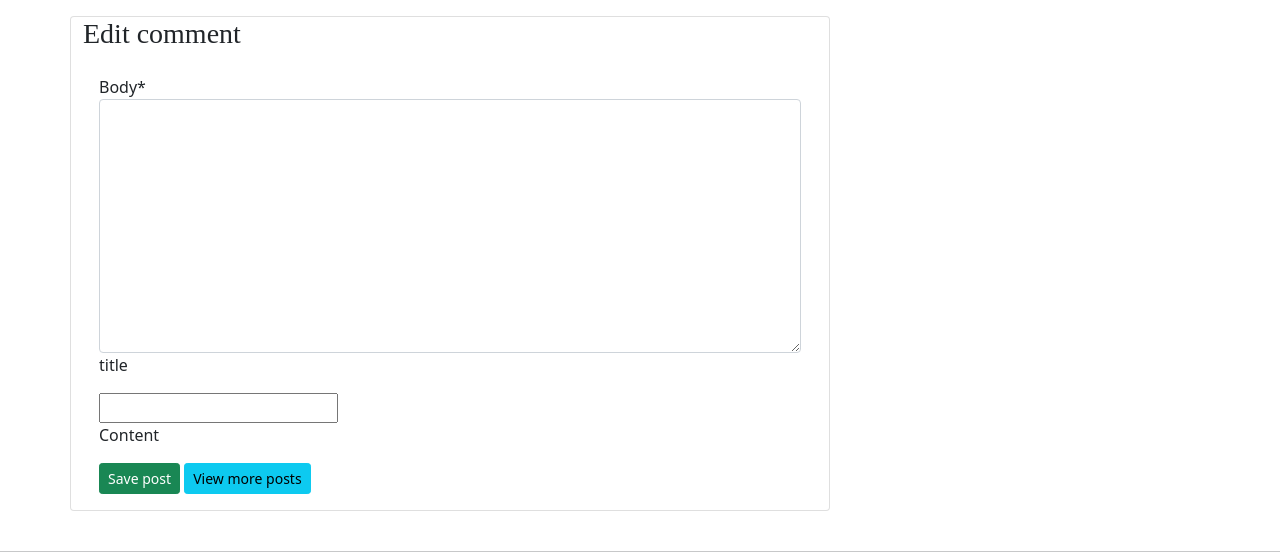
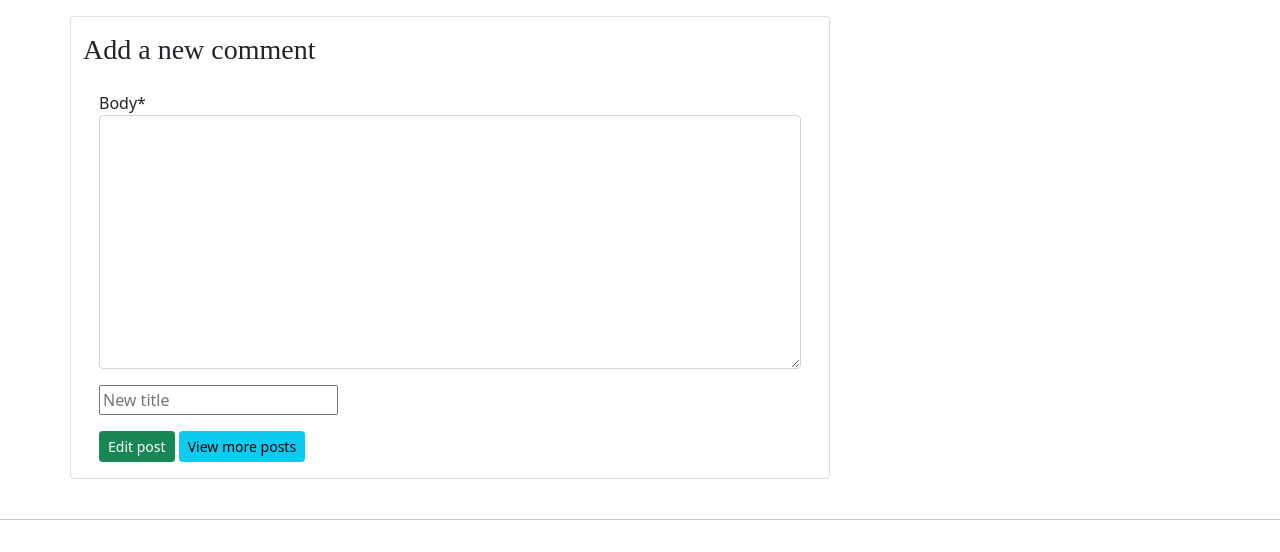
Before and after one commit to Christoph33one/viks-bakery, a Django app: template templates/edit_comment.html in a window 1280 px wide. Shown: the part 578-1130 px from the top of the page. Run offline with Django 3.2, Linux system fonts and the light colour scheme; the template is opened without the code that fills it: values that come from a table or form of the project are taken from there, others are empty; some libraries are stand-ins or nearby versions.

```diff
--- a/templates/base.html
+++ b/templates/base.html
@@ -159,10 +159,8 @@
       </div>
 
 
-
       <!--Google maps / address section-->
       <div class="col-md-3 col-md-6 col-lg-4 col-xl-4 mx-auto mt-3" id="footer-address">
-
           <iframe width="300" height="200" id="gmap_canvas" src="https://maps.google.com/maps?q=london%20&t=&z=13&ie=UTF8&iwloc=&output=embed" frameborder="0" scrolling="no" marginheight="0" marginwidth="0">
           </iframe><a href="https://123movies-to.org"></a><br><style>.mapouter{position:relative;text-align:right;height:300px;width:300px;}</style>
           <a href="https://www.embedgooglemap.net"></a>
--- a/templates/edit_comment.html
+++ b/templates/edit_comment.html
@@ -6,17 +6,15 @@
 <div class="container">
     <div class="row">
         <div class="col-md-8 card mb-4 mt-3">
-            <h3>Edit comment</h3>
+            <h3 class="mt-3">Add a new comment</h3>
             <div class="card-body">
                 <form method="post">
                     {{comment_form | crispy}}
                     {% csrf_token %}
-                    <p>title</p>
-                    <input type="text" name="title" value="{{comment.title}}">
+                    <input class="mt-3" type="text" name="title" value="{{comment.title}}" placeholder="New title">
                     <br>
-                    <p>Content</p>
-                    <button type="submit" class="btn btn-success btn-sm">Save post</button>
-                    <button class="btn btn-info btn-sm" href="{{post.content}}">View more posts</button>
+                    <button type="submit" class="btn btn-success btn-sm edit-page mt-3" style="margin-top: 10px;">Edit post</button>
+                    <button class="btn btn-info btn-sm mt-3" href="{{post.content}}">View more posts</button>
                 </form>
             </div>
         </div>
```
Also changed, not shown: contact/views.py (+0 -10 lines), README.md, assets/blog section mobile scrren size.png (added), assets/edit post html.png (added), assets/footer.png (added), assets/mobile contact page.png (added), assets/mobile edit post html.png (added), assets/mobile menu page.png (added), assets/mobile screen size footer.png (added), assets/mobile screen size nav abr.png (added), assets/nav bar.png (added).
